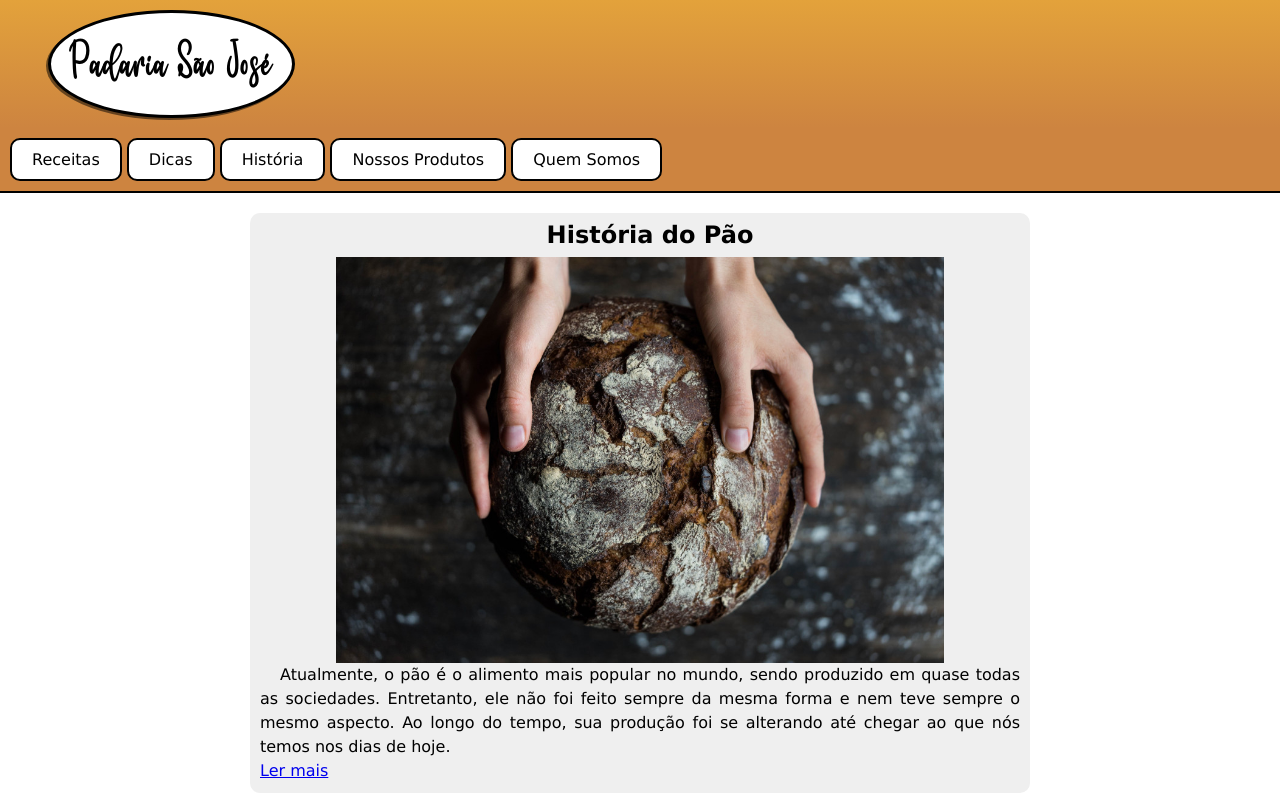
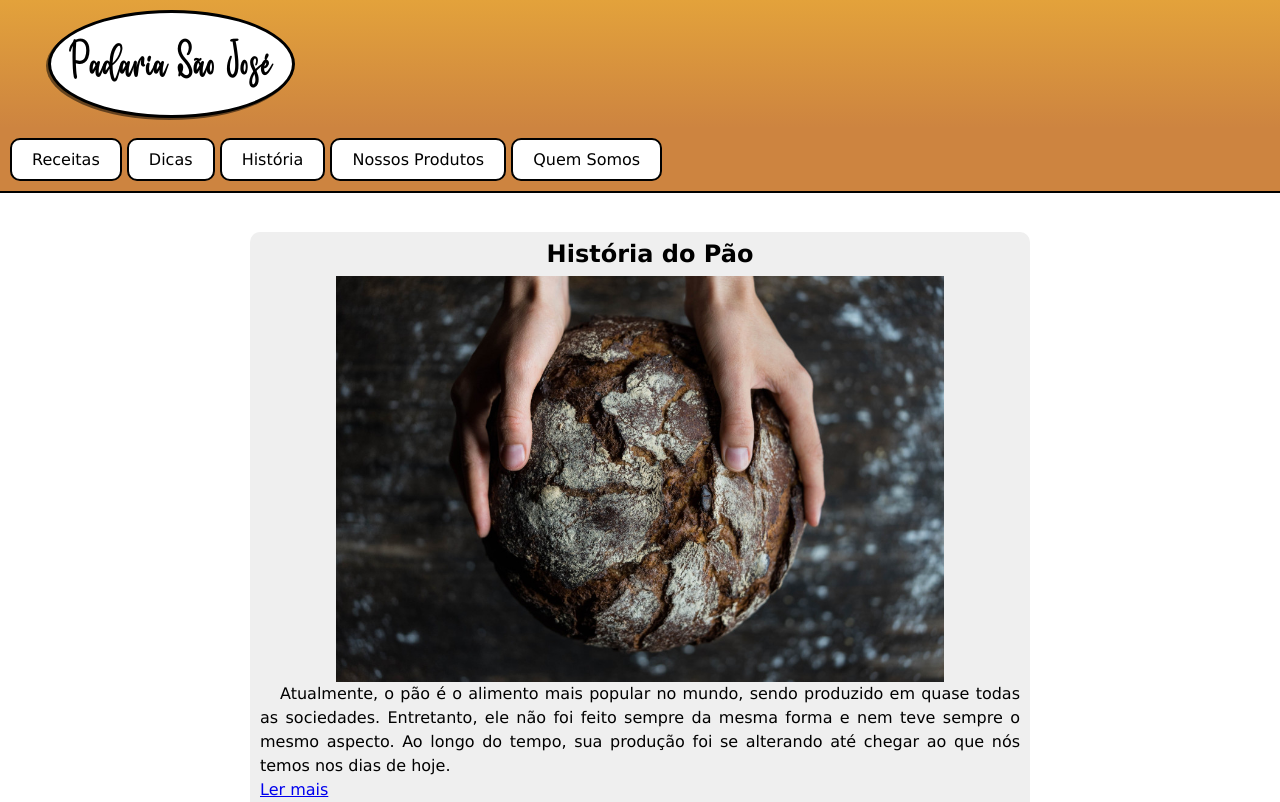
Before and after one commit to AntonioMartins1/padaria-sao-jose, a plain HTML site: page index.html in a window 1280 px wide. Shown: the top 802 px of the page. Drawn offline with Linux system fonts and the light colour scheme.

Commit message:
Update index.html

```diff
--- a/index.html
+++ b/index.html
@@ -23,7 +23,7 @@
         </ul>
     </nav>
     <main>
-        <section>
+        <section><br>
             <article>
                 <h2>História do Pão</h2>
                 <img src="imagens/imagens_editadas/pao01.jpg" alt="pão" class="imga">
```
